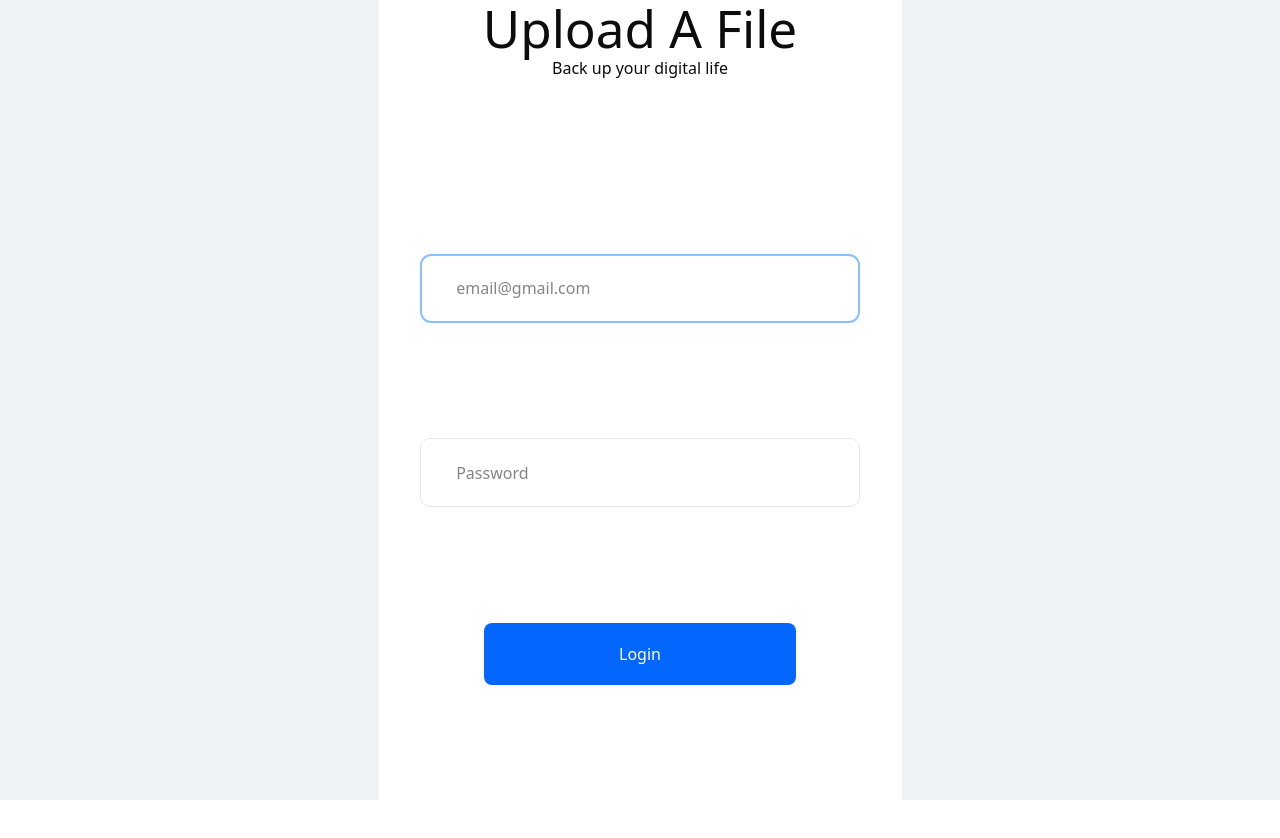
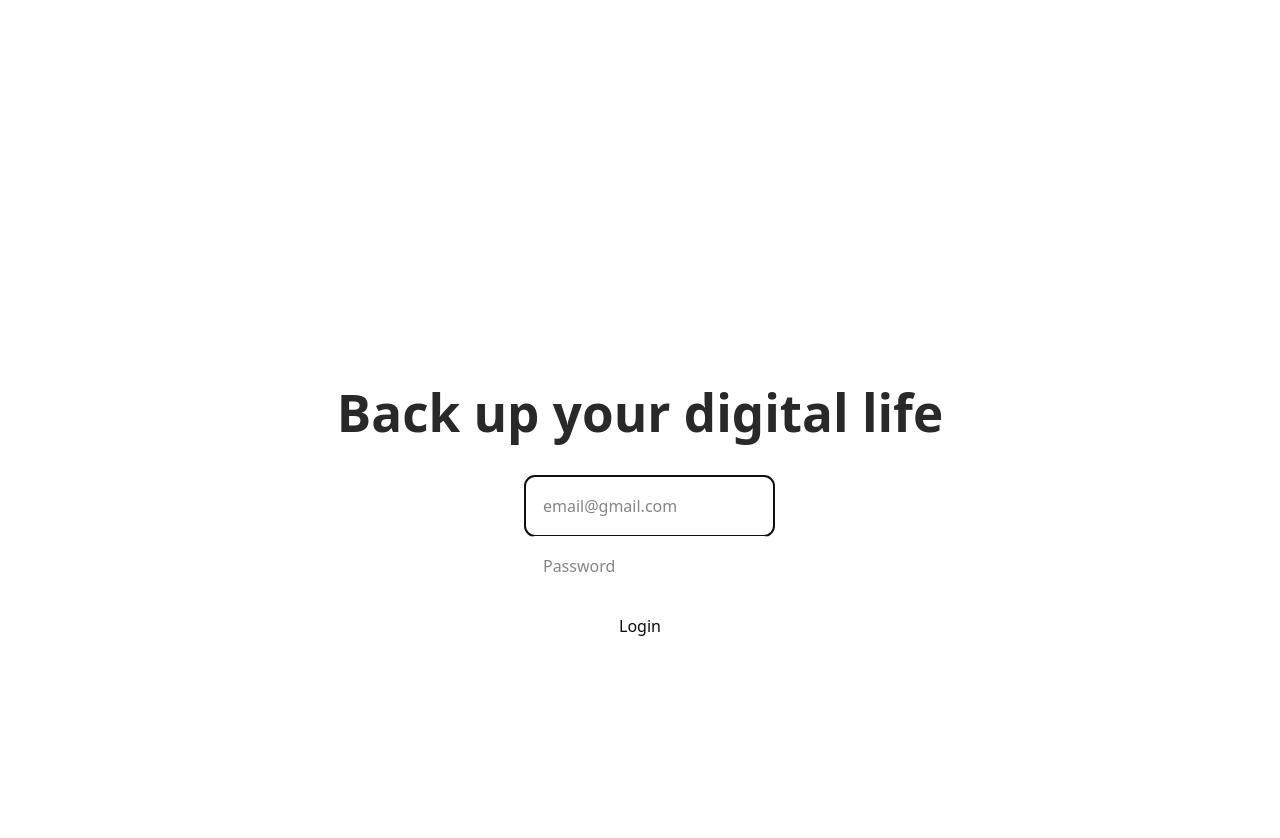
Before and after one commit to mothibimalebana/upload-a-file-frontEnd, a React (Vite) app: page / in a window 1280 px wide. Shown: the top 838 px of the page. Before the commit the page ends 800 px from the top, so only its background shows below. Built offline with nearby package versions, Linux system fonts and the light colour scheme.

Commit message:
redo: fixing the styles

```diff
--- a/src/pages/Login.jsx
+++ b/src/pages/Login.jsx
@@ -3,8 +3,8 @@ import { useState } from 'react';
 const Header = () => {
   return(
     <div className="header">
-      <h1>Upload A File</h1>
-      <h3>Back up your digital life</h3>
+      <h1 className='text-[1.75rem] font-[700] text-[#292929]'>Back up your digital life</h1>
+      <p></p>
     </div>
   )
 }
@@ -65,12 +65,12 @@ const Form = () => {
     }
   };
   return(
-    <div className="form flex-1">
-      <form onSubmit={handleSubmit} className='flex flex-col justify-evenly items-center h-full'>
+    <div className="form flex flex-col justify-end grow-1 shrink-0 content-end items-center">
+      <form onSubmit={handleSubmit} className='flex flex-col h-[80%] justify-between'>
         {/* Email Field */}
         <div className="form-group">
           <input
-            className="rounded-[0.625rem] border-1 border-[#E6E6E6] focus-visible:outline-[#8AC0FF] md:w-[27.5rem] h-[4.3125rem] shrink-0"
+            className="rounded min-w-[14.375rem] min-h-[3.75rem]"
             type="email"
             name="email"
             value={email}
@@ -84,7 +84,7 @@ const Form = () => {
         {/* Password Field */}
         <div className="form-group">
           <input
-            className='rounded-[0.625rem] border-1 border-[#E6E6E6] focus-visible:outline-blue-300 md:w-[27.5rem] h-[4.3125rem] shrink-0'
+            className="rounded min-w-[14.375rem] min-h-[3.75rem]"
             type="password"
             id="password"
             name="password"
@@ -99,7 +99,7 @@ const Form = () => {
         {error && <p className="error-message">{error}</p>}
 
         {/* Submit Button */}
-        <button type="submit" className="login-button md: w-[19.5rem] h-[3.875rem] shrink-0 bg-[#0366FF] rounded-[0.5rem] text-white" disabled={loading}>
+        <button type="submit" className="login min-w-[14.375rem] min-h-[3.75rem]" disabled={loading}>
           {loading ? 'Logging in...' : 'Login'}
         </button>
       </form>
@@ -111,8 +111,8 @@ const Form = () => {
 // LoginForm component
 function LoginForm() {
   return (
-    <div className="login-container bg-[#EEF2F5] h-full flex justify-center">
-      <div className="login flex gap-[3.625rem] flex-col bg-[#fff] h-full md:min-w-[32.6875rem] min-h-[37.5625rem]">
+    <div className="login-container h-full bg-[#FFFFFF] pt-[30%] pb-[40%]">
+      <div className="login flex flex-col h-full justify-between">
         <Header/>
         <Form/>
       </div>
--- a/src/pages/Sign-up.jsx
+++ b/src/pages/Sign-up.jsx
@@ -1,5 +1,5 @@
 import { useState } from 'react';
-import { data } from 'react-router-dom';
+import { useNavigate } from 'react-router-dom';
 
 const Header = () => {
   return(
@@ -18,6 +18,7 @@ const Form = () => {
   const [confirmPassword, setConfirmPassword] = useState('')
   const [response, setResponse] = useState('');
   const [loading, setLoading] = useState(false);  // Loading state
+  const navigate = useNavigate();
 
   // Handle form submission
   const handleSubmit = async (event) => {
@@ -55,7 +56,6 @@ const Form = () => {
         body: JSON.stringify(payload),
       });
 
-      const responseData = await response.json();
 
       if(responseData.message === 'email is already registered, please try again w/ new email'){
         setResponse('email is already registered, please try again w/ new email')
@@ -65,10 +65,11 @@ const Form = () => {
         return;
       }
 
-      console.log('sign-up status:', responseData.message);
       setEmail('');
       setPassword('');
       setConfirmPassword('');
+      navigate("/login")
+
     } catch (err) {
         setResponse(err.message);
     } finally {
```
